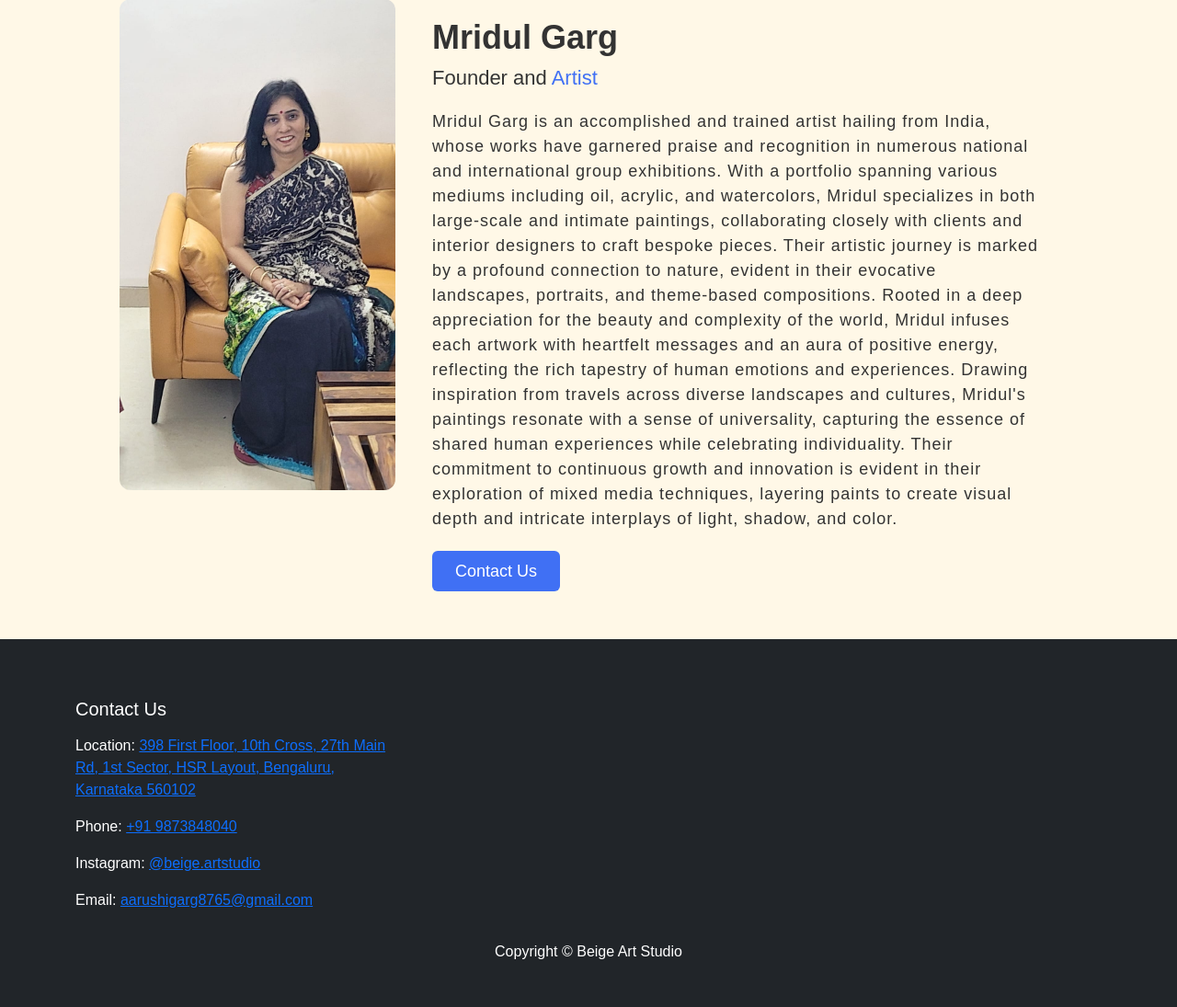
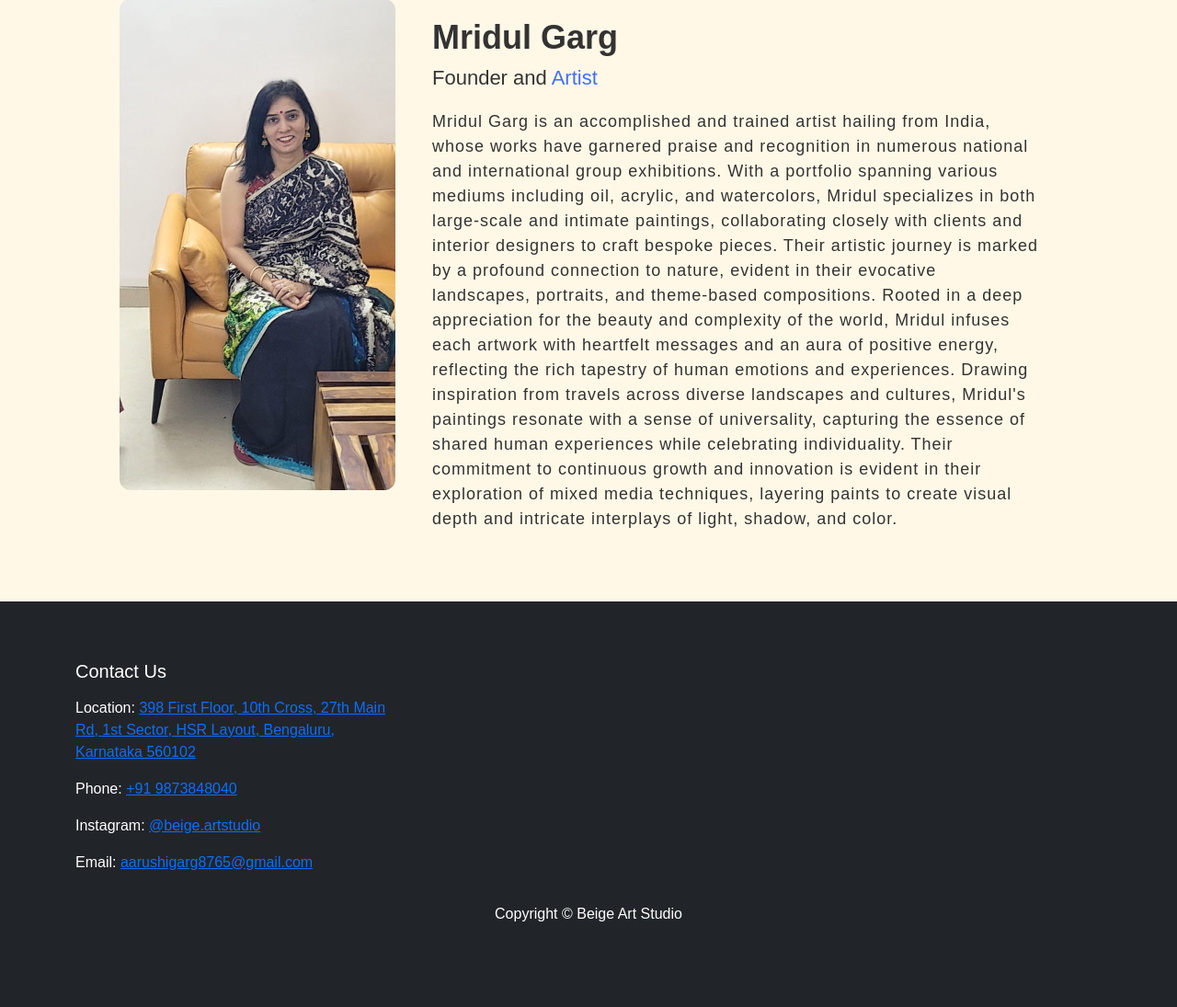
Before and after one commit to aarushigupta22/Full-Stack-Ecommerce-Website-Using-Django, a Django app: page /about/ in a window 1280 px wide. Shown: the part 295-1390 px from the top of the page at 92% size. After the commit the page ends 1297 px from the top, so only its background shows below. Run offline with Django 5.2, Linux system fonts and the light colour scheme; some libraries are stand-ins or nearby versions.

Commit message:
edit about page

```diff
--- a/store/templates/about.html
+++ b/store/templates/about.html
@@ -18,9 +18,6 @@
         <h5>Founder and <span>Artist</span></h5>
         <div class="text-box">
           <p>Mridul Garg is an accomplished and trained artist hailing from India, whose works have garnered praise and recognition in numerous national and international group exhibitions. With a portfolio spanning various mediums including oil, acrylic, and watercolors, Mridul specializes in both large-scale and intimate paintings, collaborating closely with clients and interior designers to craft bespoke pieces. Their artistic journey is marked by a profound connection to nature, evident in their evocative landscapes, portraits, and theme-based compositions. Rooted in a deep appreciation for the beauty and complexity of the world, Mridul infuses each artwork with heartfelt messages and an aura of positive energy, reflecting the rich tapestry of human emotions and experiences. Drawing inspiration from travels across diverse landscapes and cultures, Mridul's paintings resonate with a sense of universality, capturing the essence of shared human experiences while celebrating individuality. Their commitment to continuous growth and innovation is evident in their exploration of mixed media techniques, layering paints to create visual depth and intricate interplays of light, shadow, and color.</p>
-          <div class="data">
-            <a href="#" class="hire">Contact Us</a>
-          </div>
         </div>
       </div>
     </div>
```
Also changed, not shown: db.sqlite3.
